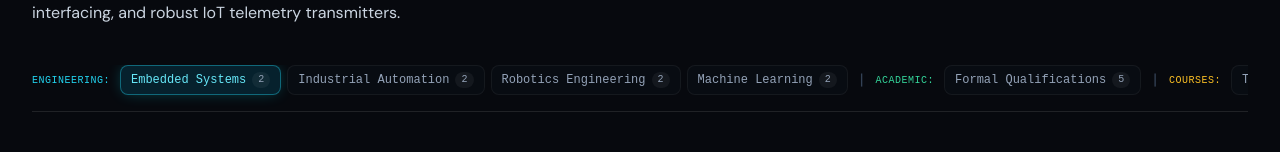
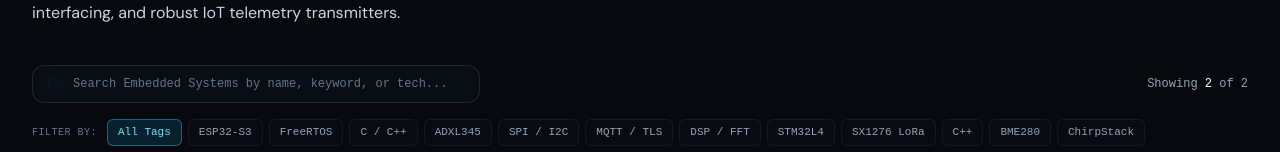
Before and after one commit to irosha16378/Irosha_Portfolio, a React (Vite) app: page / in a window 1280 px wide. Both pictures are taken after a click on the button 328 px from the left and 2081 px from the top of the page. Shown: the part 327-479 px from the top of the page. Built offline with nearby package versions, Linux system fonts and the light colour scheme.

Commit message:
I changed emmebed system page filter section

```diff
--- a/src/pages/SubCategoryList.jsx
+++ b/src/pages/SubCategoryList.jsx
@@ -69,14 +69,6 @@ export default function SubCategoryList({
 
   const color = categoryMeta?.highlightColor || 'cyan';
 
-  // Group categories for distinct switcher
-  const engineeringTracks = allCategories.filter((c) =>
-    ['embedded-systems', 'industrial-automation', 'robotics', 'machine-learning'].includes(c.id)
-  );
-  const educationTracks = allCategories.filter((c) => c.id === 'qualifications');
-  const courseTracks = allCategories.filter((c) => c.id === 'courses');
-  const passionTracks = allCategories.filter((c) => c.id === 'passions');
-
   return (
     <div className="relative min-h-screen py-10 px-4 sm:px-6 lg:px-8 max-w-7xl mx-auto">
       {/* Background ambient glow */}
@@ -139,123 +131,6 @@ export default function SubCategoryList({
         <p className="text-slate-300 text-sm sm:text-base leading-relaxed max-w-3xl">
           {categoryMeta?.description}
         </p>
-      </div>
-
-      {/* Switcher Bar: Distinctly separated groups */}
-      <div className="mb-8 overflow-x-auto pb-2 scrollbar-none">
-        <div className="flex items-center gap-3 border-b border-white/10 pb-4 min-w-max">
-
-          {/* Group 1: Engineering Projects */}
-          <div className="flex items-center gap-1.5">
-            <span className="font-mono text-[10px] text-cyan-400 uppercase tracking-wider mr-1">
-              ENGINEERING:
-            </span>
-            {engineeringTracks.map((cat) => {
-              const isActive = cat.id === categoryMeta?.id;
-              return (
-                <button
-                  key={cat.id}
-                  onClick={() => onSelectCategory && onSelectCategory(cat.id)}
-                  className={`flex items-center gap-1.5 rounded-lg px-2.5 py-1.5 font-mono text-xs transition-all cursor-pointer ${
-                    isActive
-                      ? 'border border-cyan-400/40 bg-cyan-950/60 text-cyan-300 shadow-[0_0_15px_-3px_rgba(0,242,254,0.3)]'
-                      : 'border border-white/5 bg-charcoal-900/60 text-slate-400 hover:border-white/20 hover:text-white'
-                  }`}
-                >
-                  <span>{cat.shortTitle || cat.title}</span>
-                  <span className="rounded-full bg-white/5 px-1.5 py-0.2 text-[10px] text-slate-400">
-                    {cat.count}
-                  </span>
-                </button>
-              );
-            })}
-          </div>
-
-          <span className="text-slate-700">|</span>
-
-          {/* Group 2: Formal Education */}
-          <div className="flex items-center gap-1.5">
-            <span className="font-mono text-[10px] text-emerald-400 uppercase tracking-wider mr-1">
-              ACADEMIC:
-            </span>
-            {educationTracks.map((cat) => {
-              const isActive = cat.id === categoryMeta?.id;
-              return (
-                <button
-                  key={cat.id}
-                  onClick={() => onSelectCategory && onSelectCategory(cat.id)}
-                  className={`flex items-center gap-1.5 rounded-lg px-2.5 py-1.5 font-mono text-xs transition-all cursor-pointer ${
-                    isActive
-                      ? 'border border-emerald-500/50 bg-emerald-950/60 text-emerald-300 shadow-[0_0_15px_-3px_rgba(16,185,129,0.3)]'
-                      : 'border border-white/5 bg-charcoal-900/60 text-slate-400 hover:border-white/20 hover:text-white'
-                  }`}
-                >
-                  <span>{cat.shortTitle}</span>
-                  <span className="rounded-full bg-white/5 px-1.5 py-0.2 text-[10px] text-slate-400">
-                    {cat.count}
-                  </span>
-                </button>
-              );
-            })}
-          </div>
-
-          <span className="text-slate-700">|</span>
-
-          {/* Group 3: Technical Courses */}
-          <div className="flex items-center gap-1.5">
-            <span className="font-mono text-[10px] text-amber-400 uppercase tracking-wider mr-1">
-              COURSES:
-            </span>
-            {courseTracks.map((cat) => {
-              const isActive = cat.id === categoryMeta?.id;
-              return (
-                <button
-                  key={cat.id}
-                  onClick={() => onSelectCategory && onSelectCategory(cat.id)}
-                  className={`flex items-center gap-1.5 rounded-lg px-2.5 py-1.5 font-mono text-xs transition-all cursor-pointer ${
-                    isActive
-                      ? 'border border-amber-500/50 bg-amber-950/60 text-amber-300 shadow-[0_0_15px_-3px_rgba(245,158,11,0.3)]'
-                      : 'border border-white/5 bg-charcoal-900/60 text-slate-400 hover:border-white/20 hover:text-white'
-                  }`}
-                >
-                  <span>{cat.shortTitle}</span>
-                  <span className="rounded-full bg-white/5 px-1.5 py-0.2 text-[10px] text-slate-400">
-                    {cat.count}
-                  </span>
-                </button>
-              );
-            })}
-          </div>
-
-          <span className="text-slate-700">|</span>
-
-          {/* Group 4: Passions / Beyond Code */}
-          <div className="flex items-center gap-1.5">
-            <span className="font-mono text-[10px] text-rose-400 uppercase tracking-wider mr-1">
-              BEYOND:
-            </span>
-            {passionTracks.map((cat) => {
-              const isActive = cat.id === categoryMeta?.id;
-              return (
-                <button
-                  key={cat.id}
-                  onClick={() => onSelectCategory && onSelectCategory(cat.id)}
-                  className={`flex items-center gap-1.5 rounded-lg px-2.5 py-1.5 font-mono text-xs transition-all cursor-pointer ${
-                    isActive
-                      ? 'border border-rose-500/50 bg-rose-950/60 text-rose-300 shadow-[0_0_15px_-3px_rgba(244,63,94,0.3)]'
-                      : 'border border-white/5 bg-charcoal-900/60 text-slate-400 hover:border-white/20 hover:text-white'
-                  }`}
-                >
-                  <span>{cat.shortTitle}</span>
-                  <span className="rounded-full bg-white/5 px-1.5 py-0.2 text-[10px] text-slate-400">
-                    {cat.count}
-                  </span>
-                </button>
-              );
-            })}
-          </div>
-
-        </div>
       </div>
 
       {/* Search & Tag Filter Toolbar */}
```
